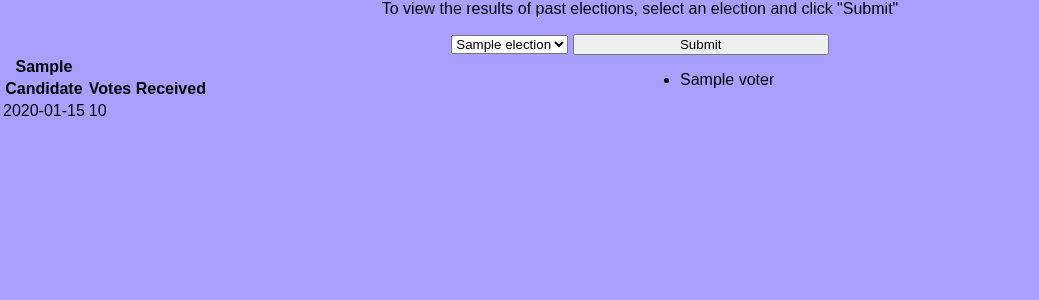
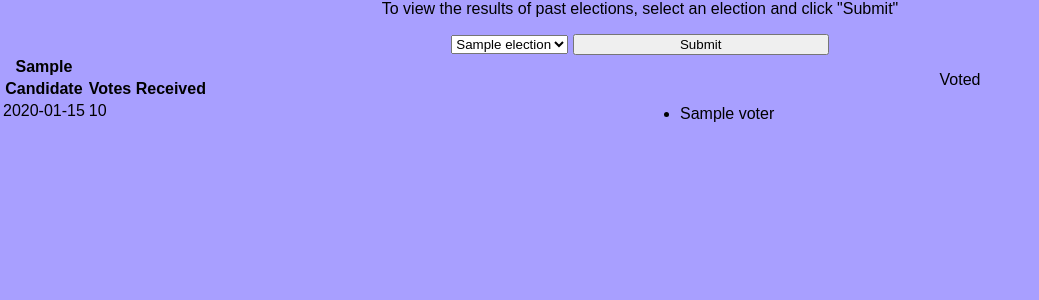
Before and after one commit to bigshebang/virtual_election_booth, a Python web app: template voting/templates/election.html in a window 1280 px wide. Shown: the part 26-326 px from the top of the page, without its empty margins (0-1039 px from the left). Run offline with Jinja, Linux system fonts and the light colour scheme; the template is opened without the code that fills it: most values are stand-ins (such as "Sample title", 1, 10 or a date in 2020).

Commit message:
add old additions back

```diff
--- a/voting/templates/election.html
+++ b/voting/templates/election.html
@@ -34,10 +34,21 @@
 		{% endfor %}
 		</table>
 	</div>
-	{% if voters %}
+	{% if voted %}
 	<div class='voters'>
+		<p>Voted</p>
 		<ul>
-			{% for voter in voters: %}
+			{% for voter in voted: %}
+			<li>{{ voter }}</li>
+			{% endfor %}
+		</ul>
+	</div>
+	{% endif %}
+	{% if notVoted %}
+	<div class='voters'>
+		<p>Did not vote</p>
+		<ul>
+			{% for voter in notVoted: %}
 			<li>{{ voter }}</li>
 			{% endfor %}
 		</ul>
```
